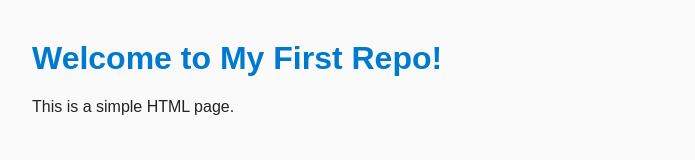
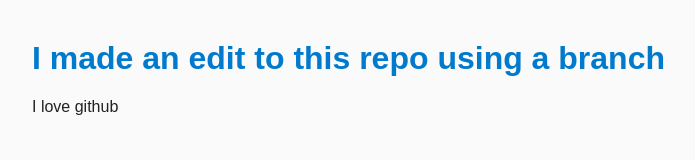
Before and after one commit to Iaego/my-first-repo, a plain HTML site: page index.html in a window 1280 px wide. Shown: the whole page, without its empty margins (8-703 px from the left). Drawn offline with Linux system fonts and the light colour scheme.

Commit message:
feat changed text on page

```diff
--- a/index.html
+++ b/index.html
@@ -6,7 +6,7 @@
     <link rel="stylesheet" href="style.css">
 </head>
 <body>
-    <h1>Welcome to My First Repo!</h1>
-    <p>This is a simple HTML page.</p>
+    <h1>I made an edit to this repo using a branch</h1>
+    <p>I love github</p>
 </body>
 </html>
```
